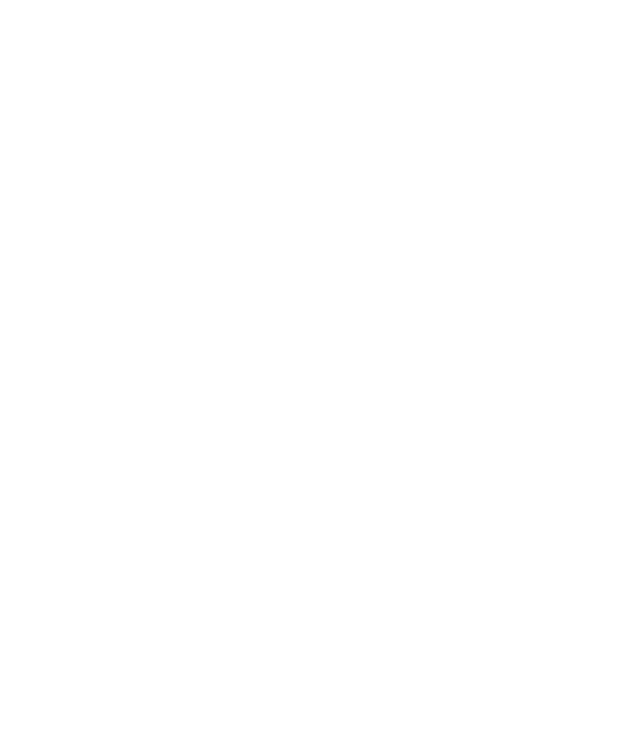
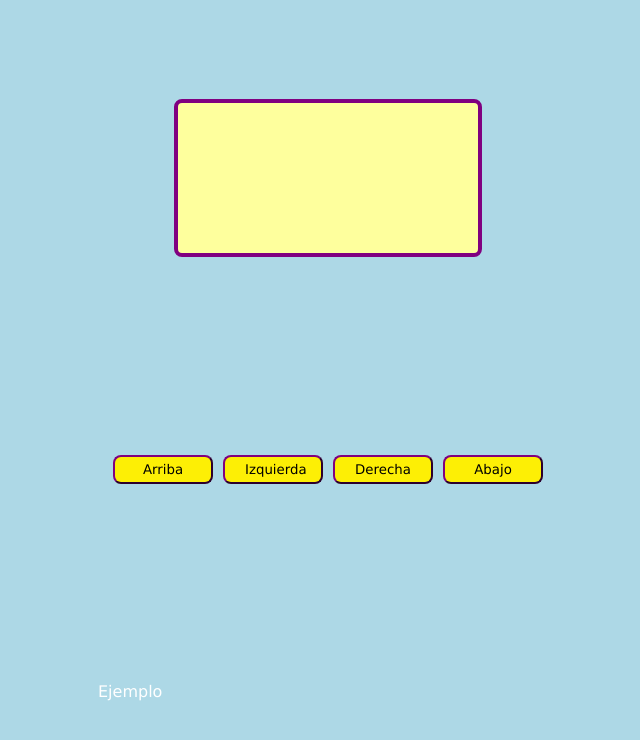
Before and after one commit to KrommoLT/JavaScript-Game, a plain HTML site: page index.html in a window 1280 px wide. Shown: the whole page, without its empty margins (312-952 px from the left). Drawn offline with Linux system fonts and the light colour scheme.

Commit message:
basic index and styles, maps examples

```diff
--- a/game.css
+++ b/game.css
@@ -0,0 +1,68 @@
+body {
+  background-color: lightblue;
+  color: #fff;
+  font-family: Verdana, Geneva, Tahoma, sans-serif;
+  margin: 0;
+  padding: 0;
+}
+
+.game-container {
+  display: flex;
+  align-items: center;
+  justify-content: center;
+  flex-wrap: wrap;
+  height: 100vh;
+  width: 100vw;
+}
+
+canvas {
+  border: 4px solid purple;
+  border-radius: 8px;
+  background-color: #feff9d;
+}
+
+.btns {
+  display: flex;
+  justify-content: center;
+  flex-wrap: wrap;
+  margin: 0 auto;
+  width: 100%;
+}
+
+button {
+  background-color: #fdef05;
+  border-radius: 8px;
+  border-color: purple;
+  font-family: inherit;
+  margin: 0;
+  padding: 5px 20px;
+  width: 100px;
+}
+button:not(:last-child) {
+  margin-right: 10px;
+}
+
+.messages {
+  display: flex;
+  flex-wrap: wrap;
+  margin: 0 auto;
+  width: 80%;
+  max-width: 460px;
+}
+
+p {
+  display: block;
+  margin: 0;
+  width: 100%;
+}
+
+@media (max-width: 440px) {
+  button {
+    margin-top: 25px;
+  }
+  #up,
+  #down {
+    margin-left: 100%;
+    margin-right: 100%;
+  }
+}
--- a/index.html
+++ b/index.html
@@ -4,6 +4,23 @@
     <meta charset="UTF-8" />
     <meta name="viewport" content="width=device-width, initial-scale=1.0" />
     <title>JavaScript Game</title>
+    <link rel="stylesheet" href="./game.css" />
   </head>
-  <body></body>
+  <body>
+    <div class="game-container">
+      <canvas id="game"></canvas>
+
+      <div class="btns">
+        <button id="up">Arriba</button>
+        <button id="left">Izquierda</button>
+        <button id="right">Derecha</button>
+        <button id="down">Abajo</button>
+      </div>
+      <div class="messages">
+        <p>Ejemplo</p>
+      </div>
+      <script src="./maps.js"></script>
+      <script src="./game.js"></script>
+    </div>
+  </body>
 </html>
--- a/maps.js
+++ b/maps.js
@@ -0,0 +1,53 @@
+/*
+ * Reglas:
+ * El final de cada nivel debe ser el inicio del siguiente
+ */
+
+const emojis = {
+  "-": " ",
+  O: "🚪",
+  X: "💣",
+  I: "🎁",
+  PLAYER: "💀",
+  BOMB_COLLISION: "🔥",
+  GAME_OVER: "👎",
+  WIN: "🏆",
+};
+
+const maps = [];
+maps.push(`
+  IXXXXXXXXX
+  -XXXXXXXXX
+  -XXXXXXXXX
+  -XXXXXXXXX
+  -XXXXXXXXX
+  -XXXXXXXXX
+  -XXXXXXXXX
+  -XXXXXXXXX
+  -XXXXXXXXX
+  OXXXXXXXXX
+`);
+maps.push(`
+  O--XXXXXXX
+  X--XXXXXXX
+  XX----XXXX
+  X--XX-XXXX
+  X-XXX--XXX
+  X-XXXX-XXX
+  XX--XX--XX
+  XX--XXX-XX
+  XXXX---IXX
+  XXXXXXXXXX
+  `);
+maps.push(`
+  I-----XXXX
+  XXXXX-XXXX
+  XX----XXXX
+  XX-XXXXXXX
+  XX-----XXX
+  XXXXXX-XXX
+  XX-----XXX
+  XX-XXXXXXX
+  XX-----OXX
+  XXXXXXXXXX
+`);
```
